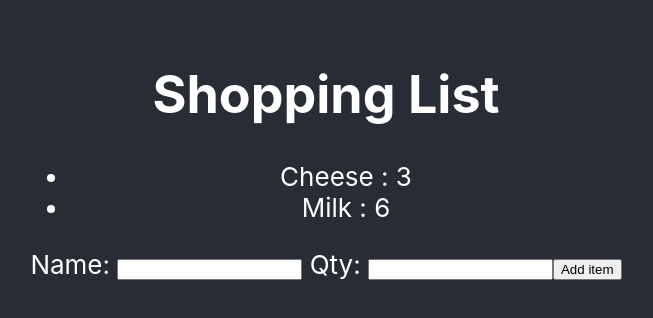
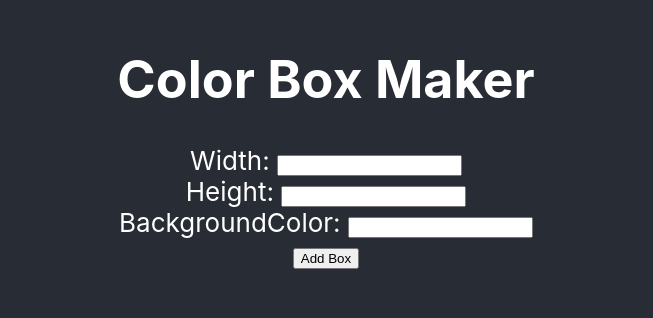
Before and after one commit to sydmasina/react-forms, a React (Create React App) app: page / in a window 1280 px wide. Shown: the part 246-564 px from the top of the page, without its empty margins (314-967 px from the left). Built offline with nearby package versions, Linux system fonts and the light colour scheme.

Commit message:
Add colorBox Maker

```diff
--- a/src/App.js
+++ b/src/App.js
@@ -1,13 +1,14 @@
 import logo from './logo.svg';
 import './App.css';
 // import LoginForm from './Components/LoginForm';
-import ShoppingList from './Components/ShoppingList/ShoppingList';
+// import ShoppingList from './Components/ShoppingList/ShoppingList';
+import ColorBoxMaker from './Components/ColorBoxMaker/ColorBoxMaker';
 
 function App() {
   return (
     <div className="App">
       <header className="App-header">
-          <ShoppingList />
+          <ColorBoxMaker/>
       </header>
     </div>
   );
--- /dev/null
+++ b/src/Components/ColorBoxMaker/ColorBoxForm.js
@@ -0,0 +1,39 @@
+import React, { Component } from 'react'
+
+class ColorBoxForm extends Component{
+    constructor(props){
+        super(props);
+        this.state = {width:"", height:"", bgcolor:""};
+        this.handleInputChange = this.handleInputChange.bind(this);
+        this.handleSubmit = this.handleSubmit.bind(this);
+    }
+    handleInputChange(evt){
+        this.setState({
+            [evt.target.name]: evt.target.value
+        })
+    }
+    handleSubmit(evt){
+        evt.preventDefault();
+        this.props.addBox(this.state)
+    }
+    render(){
+        return(
+            <form>
+                <div>
+                    <label htmlFor="width">Width: </label>
+                    <input onChange={this.handleInputChange} type='number' value={this.state.width} name="width" id="width" />
+                </div>
+                <div>
+                    <label htmlFor="height">Height: </label>
+                    <input onChange={this.handleInputChange} type='number'  value={this.state.height} name="height" id="height" />
+                </div>
+                <div>
+                    <label htmlFor="bgcolor">BackgroundColor: </label>
+                    <input onChange={this.handleInputChange} type='text' value={this.state.bgcolor} name="bgcolor" id="bgcolor" />
+                </div>
+                <button onClick={this.handleSubmit}>Add Box</button>
+            </form>
+        )
+    }
+}
+export default ColorBoxForm;
--- /dev/null
+++ b/src/Components/ColorBoxMaker/ColorBoxMaker.js
@@ -0,0 +1,36 @@
+import React, { Component } from 'react'
+import ColorBoxForm from './ColorBoxForm';
+
+class ColorBoxMaker extends Component{
+    constructor(props){
+        super(props);
+        this.state = {boxes: []};
+        this.addBox = this.addBox.bind(this)
+    }
+    addBox(newBox){
+        this.setState(state => ({boxes: [...state.boxes, newBox]}))
+    }
+    renderBoxes(){
+        return(
+            <ul>
+                {
+                    this.state.boxes.map((box, i)=>{
+                        return (
+                            <div key={i} style={{width: parseInt(box.width), height: parseInt(box.height), backgroundColor: box.bgcolor}}></div>
+                        )
+                    })
+                }
+               </ul>
+        )
+    }
+    render(){
+        return(
+            <div>
+                <h1>Color Box Maker</h1>
+               <ColorBoxForm addBox={this.addBox}/>
+               {this.renderBoxes()}
+            </div>
+        )
+    }
+}
+export default ColorBoxMaker;
--- a/src/Components/ShoppingList/ShoppingList.js
+++ b/src/Components/ShoppingList/ShoppingList.js
@@ -15,7 +15,7 @@ class ShoppingList extends Component {
 
     }
     addItem(evt, newItem){
-        this.setState({items: [...this.state.items, newItem]})
+        this.setState(state =>({items: [...state.items, newItem]}))
     }
 
     renderItems(){
```
